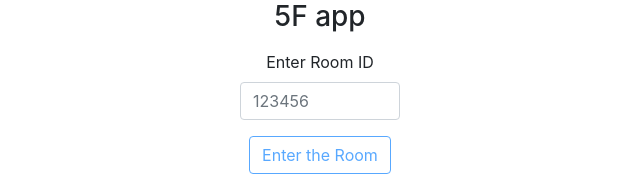
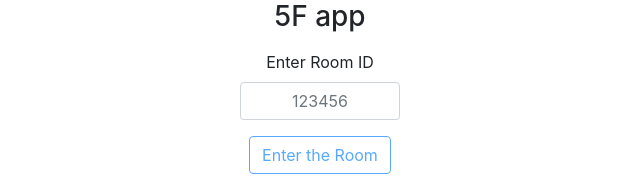
Before and after one commit to kdnakt/5f, a React (Create React App) app in the folder front-app/: page / in a window 1280 px wide. Shown: the top 176 px of the page, without its empty margins (320-960 px from the left). Built offline with nearby package versions, Linux system fonts and the light colour scheme.

Commit message:
align text center

```diff
--- a/front-app/src/component/RoomSelect.tsx
+++ b/front-app/src/component/RoomSelect.tsx
@@ -57,6 +57,9 @@ const RoomSelect: React.FC = () => {
         <FormGroup>
           <FormLabel>Enter Room ID</FormLabel>
           <FormControl value={roomIdInput}
+            style={{
+              textAlign: 'center'
+            }}
             ref={roomIdRef as RefObject<any>}
             onChange={(e: FormEvent<HTMLInputElement>) => {
               setRoomIdInput(e.currentTarget.value);
```
Also changed, not shown: front-app/package.json (line endings or trailing spaces).
